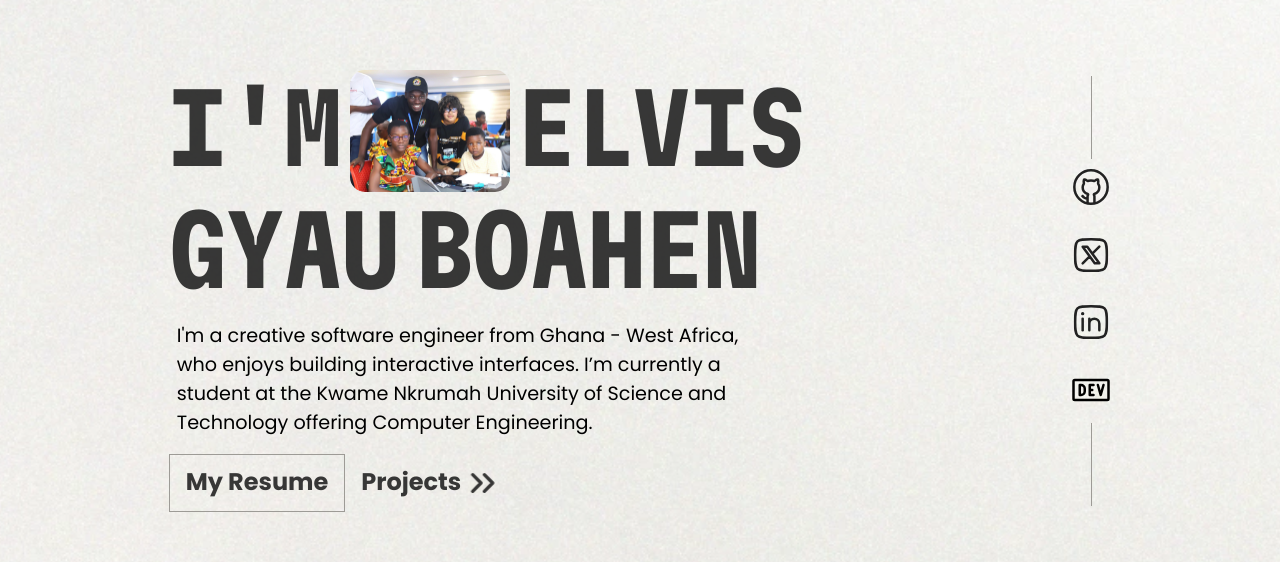
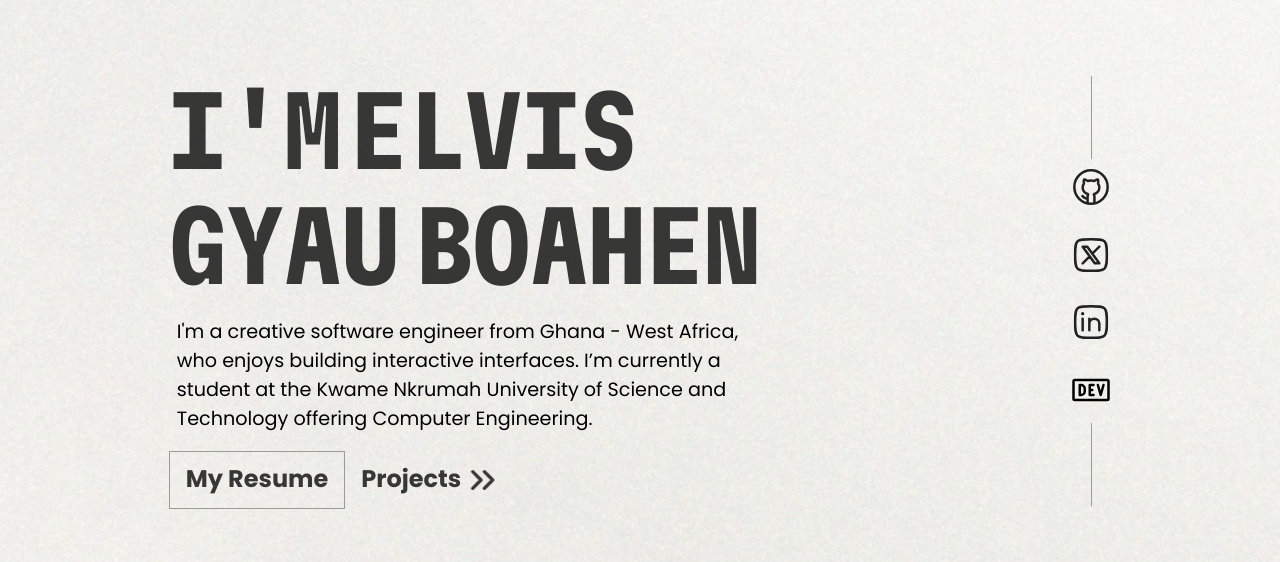
Before and after one commit to gyauelvis/g.elvis, a Vue app: page / in a window 1280 px wide. Shown: the part 141-703 px from the top of the page. Built offline with nearby package versions, Linux system fonts and the light colour scheme.

Commit message:
fixing isssues with color and images

```diff
--- a/index.html
+++ b/index.html
@@ -1,12 +1,15 @@
 <!DOCTYPE html>
 <html lang="en">
-  <head>
+
+<head>
     <meta charset="UTF-8">
     <meta name="viewport" content="width=device-width, initial-scale=1.0">
-    <title>Vite App</title>
-  </head>
-  <body>
+    <title>Gyau Boahen Elvis - Software Engineer from Ghana</title>
+</head>
+
+<body>
     <div id="app"></div>
     <script type="module" src="/src/main.js"></script>
-  </body>
+</body>
+
 </html>
--- a/src/components/HeroPage.vue
+++ b/src/components/HeroPage.vue
@@ -55,7 +55,7 @@ onMounted(() => {
                 <div class="name">
                     <div>
                         <span id="im">I'm</span>
-                        <img src="/src/assets/img/gelvis.jpg" alt="" title="yep, that me" id="myImage">
+                        <!-- <img src="/src/assets/img/gelvis.jpg" alt="" title="yep, that me" id="myImage"> -->
                         <span id="elvis">Elvis</span>
                     </div>
                     <div>
@@ -236,6 +236,11 @@ div:has(#elvis)>img {
     z-index: 10;
 }
 
+.call-to-action{
+    font-family: var(--play-fair);
+    color: var(--black-text-90);
+}
+
 .call-to-action a:hover {
     cursor: pointer;
 }
@@ -244,6 +249,7 @@ div:has(#elvis)>img {
     display: flex;
     align-items: center;
     justify-content: center;
+    color: var(--black-text-90);
 }
 
 .proj svg {
@@ -267,6 +273,7 @@ div:has(#elvis)>img {
     border: 1px solid #9D9B96;
     background: rgba(217, 217, 217, 0.00);
     padding: 0.4rem;
+    color: var(--black-text-90);
 }
 
 @media screen and (min-width: 550px) {
```
